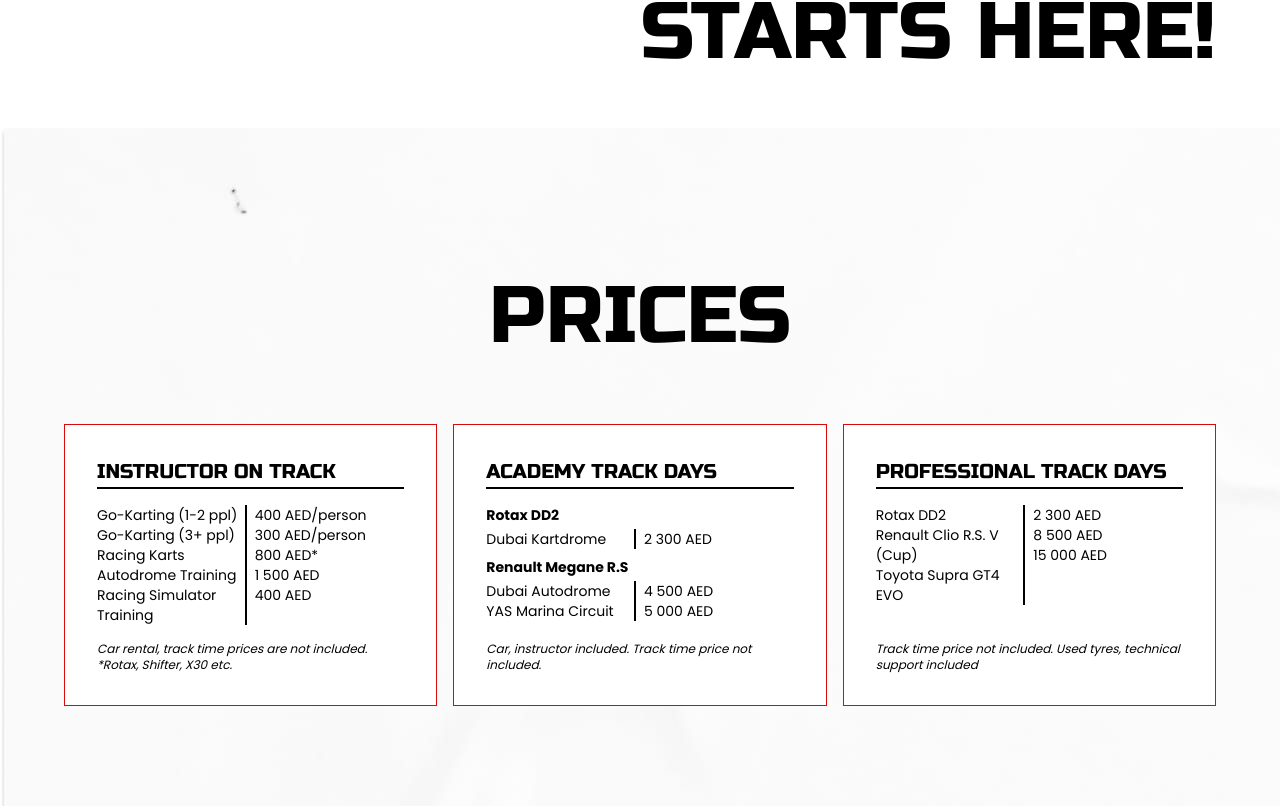
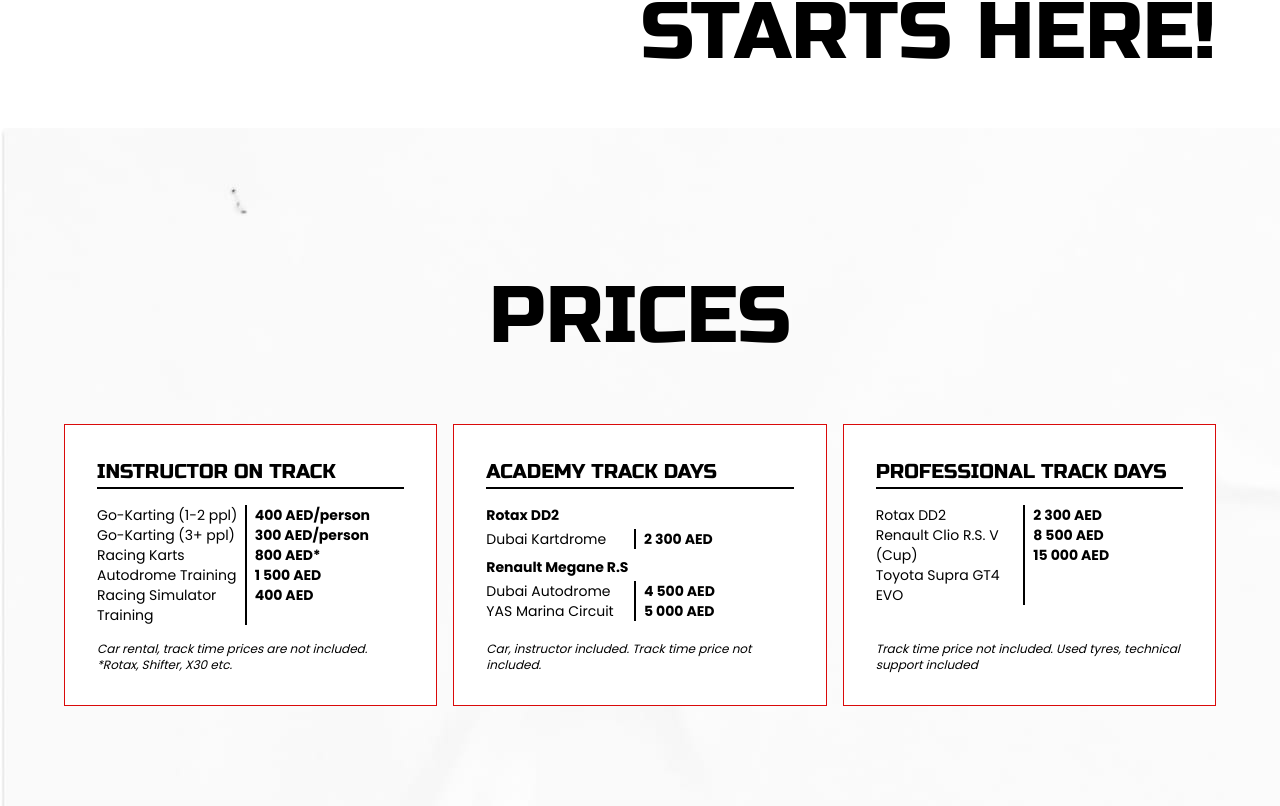
Before and after one commit to egorxvc/continental-next, a Next.js app: page / in a window 1280 px wide. Shown: the part 2994-3800 px from the top of the page. Built offline with nearby package versions, Linux system fonts and the light colour scheme.

Commit message:
dorabotki 01.07

```diff
--- a/app/components/prices-section.tsx
+++ b/app/components/prices-section.tsx
@@ -134,8 +134,8 @@
 
 
     return (
-        <>
-            <div className="hidden xl:block container mx-auto py-16 md:py-32 bg-texture-white">
+        <div className="bg-texture-white">
+            <div className="hidden xl:block container mx-auto py-16 md:py-32">
                 <h2 className="h2 text-center mb-12">Prices</h2>
             <div className="flex gap-4">
                 {
@@ -164,7 +164,7 @@
                                                     <div className="flex flex-col">
                                                         {
                                                             [...car.list].map((item, _) => (
-                                                                <span key={item.price} className="whitespace-nowrap">{item.price}</span>
+                                                                <span key={item.price} className="whitespace-nowrap font-bold">{item.price}</span>
                                                             ))
                                                         }
                                                     </div>
@@ -259,7 +259,7 @@
                                                                 <div className="flex flex-col pl-4">
                                                                     {
                                                                         [...car.list].map((item, _) => (
-                                                                            <span key={item.price} className="whitespace-nowrap">{item.price}</span>
+                                                                            <span key={item.price} className="whitespace-nowrap font-bold">{item.price}</span>
                                                                         ))
                                                                     }
                                                                 </div>
@@ -269,7 +269,7 @@
                                                 }
                                             </div>
                                             <span
-                                                className="font-light italic text-sm">{price.small}</span>
+                                                className="font-light italic small">{price.small}</span>
                                         </div>
                                     </motion.div>
                                 ))
@@ -278,6 +278,6 @@
                     </motion.div>
                 </MotionConfig>
             </div>
-        </>
+        </div>
     );
 }
--- a/app/components/team-section.tsx
+++ b/app/components/team-section.tsx
@@ -95,7 +95,7 @@
                     <TeamCaption/>
                     <div className="container pt-32 mx-auto">
                         <div className="flex flex-col gap-10 justify-center -mt-10">
-                            <motion.div className="relative flex items-center justify-center h-[730px] md:h-[500px] lg:h-[610px] w-full">
+                            <motion.div className="relative flex items-center justify-center h-[730px] sm:h-[900px] md:h-[500px] lg:h-[610px] w-full">
                                 {
                                     [...teamList].map((item, index) => (
                                         <motion.div animate={{
```
